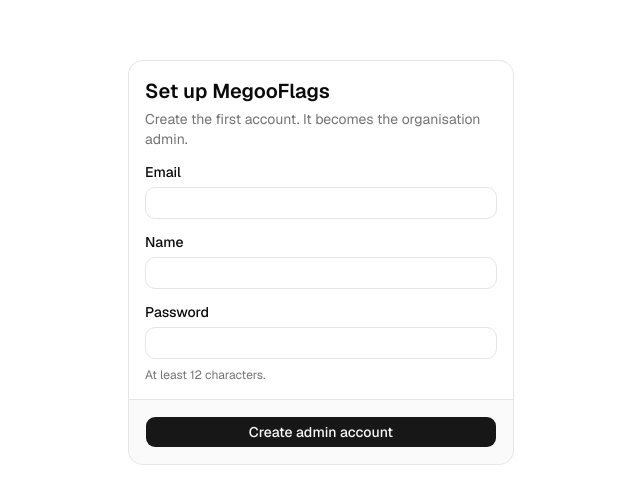
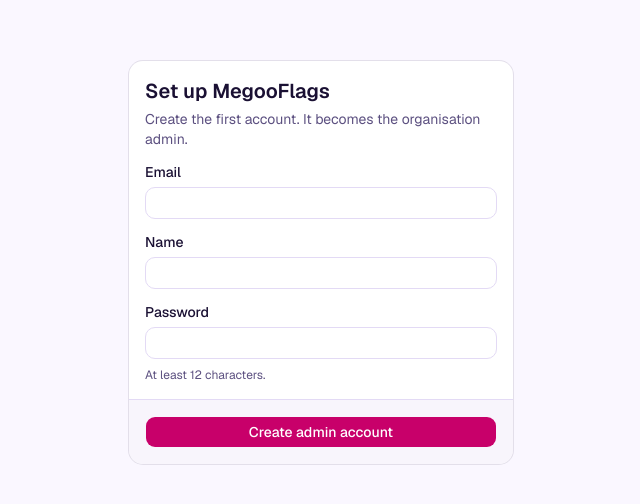
Before and after one commit to mmhy2003/MegooFlags, a Next.js app in the folder web/: page /setup in a window 1280 px wide. Shown: the part 138-642 px from the top of the page, without its empty margins (319-959 px from the left). Built offline with nearby package versions, Linux system fonts and the light colour scheme; what openapi-fetch would draw is missing.

Commit message:
feat(web): cyberpunk neon palette tokens with AA contrast checks (MF-81)
Co-Authored-By: Claude Opus 5.5 <noreply@anthropic.com>

```diff
--- a/web/app/globals.css
+++ b/web/app/globals.css
@@ -27,6 +27,12 @@
   --color-input: var(--input);
   --color-border: var(--border);
   --color-destructive: var(--destructive);
+  --color-destructive-foreground: var(--destructive-foreground);
+  --color-success: var(--success);
+  --color-success-foreground: var(--success-foreground);
+  --color-warning: var(--warning);
+  --color-warning-foreground: var(--warning-foreground);
+  --color-glow: var(--glow);
   --color-accent-foreground: var(--accent-foreground);
   --color-accent: var(--accent);
   --color-muted-foreground: var(--muted-foreground);
@@ -49,72 +55,91 @@
 }
 
 :root {
-  --background: oklch(1 0 0);
-  --foreground: oklch(0.145 0 0);
-  --card: oklch(1 0 0);
-  --card-foreground: oklch(0.145 0 0);
-  --popover: oklch(1 0 0);
-  --popover-foreground: oklch(0.145 0 0);
-  --primary: oklch(0.205 0 0);
-  --primary-foreground: oklch(0.985 0 0);
-  --secondary: oklch(0.97 0 0);
-  --secondary-foreground: oklch(0.205 0 0);
-  --muted: oklch(0.97 0 0);
-  --muted-foreground: oklch(0.556 0 0);
-  --accent: oklch(0.97 0 0);
-  --accent-foreground: oklch(0.205 0 0);
-  --destructive: oklch(0.577 0.245 27.325);
-  --border: oklch(0.922 0 0);
-  --input: oklch(0.922 0 0);
-  --ring: oklch(0.708 0 0);
-  --chart-1: oklch(0.87 0 0);
-  --chart-2: oklch(0.556 0 0);
-  --chart-3: oklch(0.439 0 0);
-  --chart-4: oklch(0.371 0 0);
-  --chart-5: oklch(0.269 0 0);
   --radius: 0.625rem;
-  --sidebar: oklch(0.985 0 0);
-  --sidebar-foreground: oklch(0.145 0 0);
-  --sidebar-primary: oklch(0.205 0 0);
-  --sidebar-primary-foreground: oklch(0.985 0 0);
-  --sidebar-accent: oklch(0.97 0 0);
-  --sidebar-accent-foreground: oklch(0.205 0 0);
-  --sidebar-border: oklch(0.922 0 0);
-  --sidebar-ring: oklch(0.708 0 0);
+  --header-height: 3.5rem;
+  --background: #faf7ff;
+  --foreground: #1a1033;
+  --card: #ffffff;
+  --card-foreground: #1a1033;
+  --popover: #ffffff;
+  --popover-foreground: #1a1033;
+  --primary: #c8006a;
+  --primary-foreground: #ffffff;
+  --secondary: #007a87;
+  --secondary-foreground: #ffffff;
+  --accent: #7a1fd6;
+  --accent-foreground: #ffffff;
+  --muted: #f1ecfa;
+  --muted-foreground: #5c5080;
+  --success: #007a53;
+  --success-foreground: #ffffff;
+  --warning: #8a5e00;
+  --warning-foreground: #ffffff;
+  --destructive: #cc0033;
+  --destructive-foreground: #ffffff;
+  --border: #e3daf5;
+  --input: #e3daf5;
+  --ring: #007a87;
+  --glow: color-mix(in oklch, var(--primary) 20%, transparent);
+  --chart-1: #c8006a;
+  --chart-2: #007a87;
+  --chart-3: #7a1fd6;
+  --chart-4: #007a53;
+  --chart-5: #8a5e00;
+  --sidebar: #ffffff;
+  --sidebar-foreground: #1a1033;
+  --sidebar-primary: #c8006a;
+  --sidebar-primary-foreground: #ffffff;
+  --sidebar-accent: #efe7fc;
+  --sidebar-accent-foreground: #1a1033;
+  --sidebar-border: #e3daf5;
+  --sidebar-ring: #007a87;
 }
 
 .dark {
-  --background: oklch(0.145 0 0);
-  --foreground: oklch(0.985 0 0);
-  --card: oklch(0.205 0 0);
-  --card-foreground: oklch(0.985 0 0);
-  --popover: oklch(0.205 0 0);
-  --popover-foreground: oklch(0.985 0 0);
-  --primary: oklch(0.922 0 0);
-  --primary-foreground: oklch(0.205 0 0);
-  --secondary: oklch(0.269 0 0);
-  --secondary-foreground: oklch(0.985 0 0);
-  --muted: oklch(0.269 0 0);
-  --muted-foreground: oklch(0.708 0 0);
-  --accent: oklch(0.269 0 0);
-  --accent-foreground: oklch(0.985 0 0);
-  --destructive: oklch(0.704 0.191 22.216);
-  --border: oklch(1 0 0 / 10%);
-  --input: oklch(1 0 0 / 15%);
-  --ring: oklch(0.556 0 0);
-  --chart-1: oklch(0.87 0 0);
-  --chart-2: oklch(0.556 0 0);
-  --chart-3: oklch(0.439 0 0);
-  --chart-4: oklch(0.371 0 0);
-  --chart-5: oklch(0.269 0 0);
-  --sidebar: oklch(0.205 0 0);
-  --sidebar-foreground: oklch(0.985 0 0);
-  --sidebar-primary: oklch(0.488 0.243 264.376);
-  --sidebar-primary-foreground: oklch(0.985 0 0);
-  --sidebar-accent: oklch(0.269 0 0);
-  --sidebar-accent-foreground: oklch(0.985 0 0);
-  --sidebar-border: oklch(1 0 0 / 10%);
-  --sidebar-ring: oklch(0.556 0 0);
+  --background: #0b0618;
+  --foreground: #ede7ff;
+  --card: #150d2b;
+  --card-foreground: #ede7ff;
+  --popover: #150d2b;
+  --popover-foreground: #ede7ff;
+  --primary: #ff2e97;
+  --primary-foreground: #0b0618;
+  --secondary: #00f0ff;
+  --secondary-foreground: #0b0618;
+  --accent: #b026ff;
+  --accent-foreground: #ffffff;
+  --muted: #1e1538;
+  --muted-foreground: #a79bd0;
+  --success: #2dff8a;
+  --success-foreground: #0b0618;
+  --warning: #fcee0a;
+  --warning-foreground: #0b0618;
+  --destructive: #ff3b5c;
+  --destructive-foreground: #0b0618;
+  --border: #2a1f4d;
+  --input: #2a1f4d;
+  --ring: #00f0ff;
+  --glow: color-mix(in oklch, var(--primary) 55%, transparent);
+  --chart-1: #ff2e97;
+  --chart-2: #00f0ff;
+  --chart-3: #b026ff;
+  --chart-4: #2dff8a;
+  --chart-5: #fcee0a;
+  --sidebar: #150d2b;
+  --sidebar-foreground: #ede7ff;
+  --sidebar-primary: #ff2e97;
+  --sidebar-primary-foreground: #0b0618;
+  --sidebar-accent: #2a1f4d;
+  --sidebar-accent-foreground: #ede7ff;
+  --sidebar-border: #2a1f4d;
+  --sidebar-ring: #00f0ff;
+}
+
+@utility shadow-glow {
+  box-shadow:
+    0 0 0 1px var(--glow),
+    0 0 14px var(--glow);
 }
 
 @layer base {
@@ -126,5 +151,18 @@
   }
   html {
     @apply font-sans;
+    scroll-padding-top: calc(
+      var(--header-height) + env(safe-area-inset-top) + 0.5rem
+    );
+  }
+  @media (prefers-reduced-motion: reduce) {
+    *,
+    ::before,
+    ::after {
+      animation-duration: 0.01ms !important;
+      animation-iteration-count: 1 !important;
+      transition-duration: 0.01ms !important;
+      scroll-behavior: auto !important;
+    }
   }
 }
```
Also changed, not shown: 1 other file (tests, documents, lock files or other folders).
